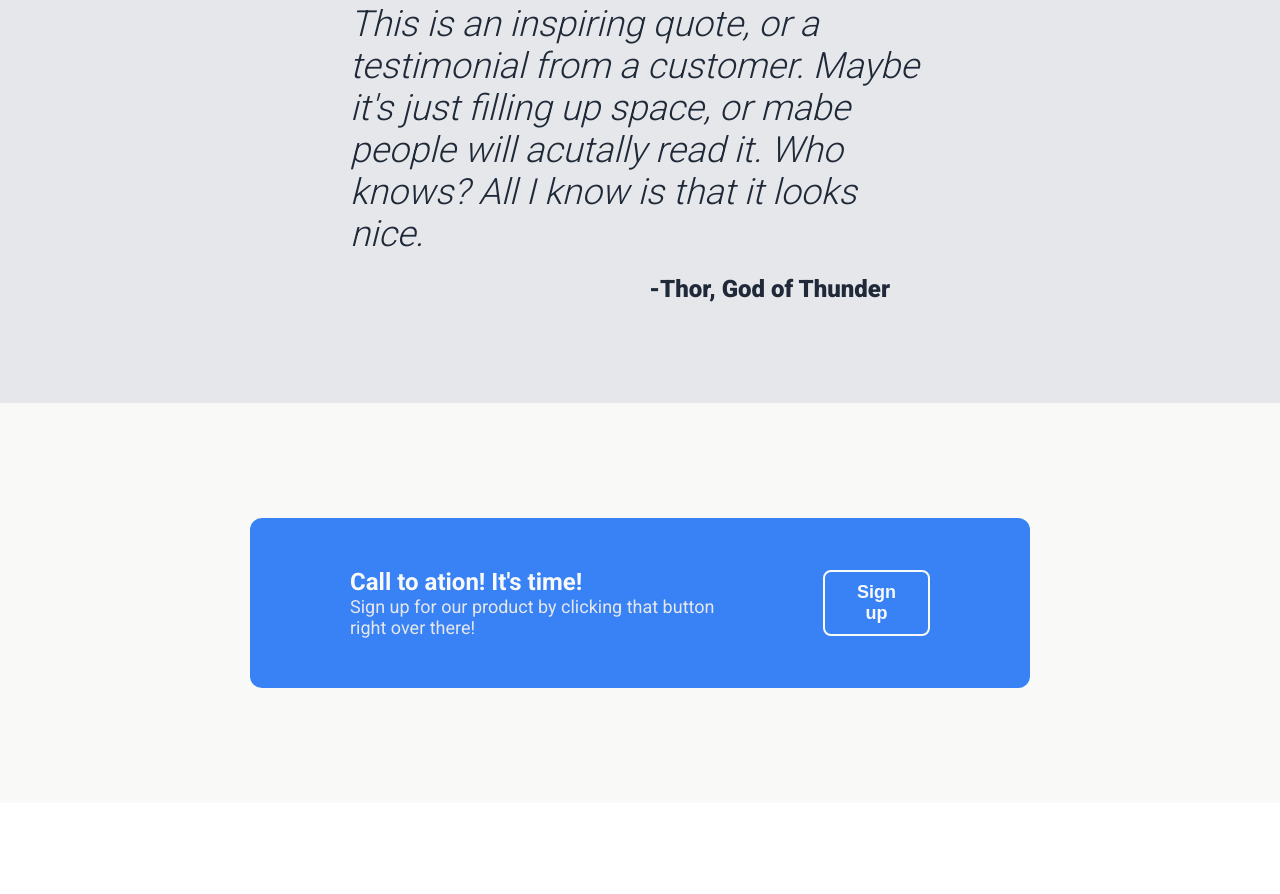
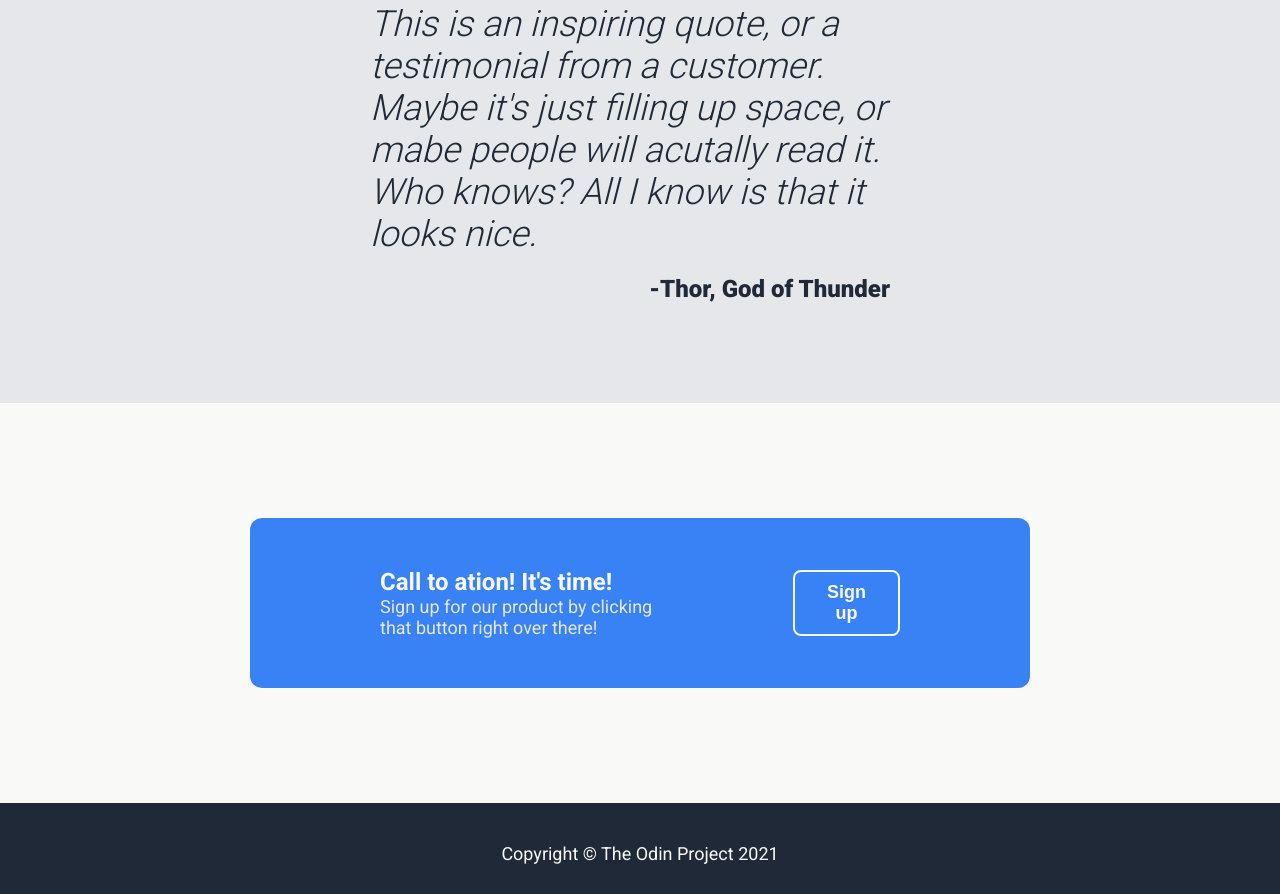
Before and after one commit to s-bosse/Top-Landing-Page, a plain HTML site: page index.html in a window 1280 px wide. Shown: the part 1135-2029 px from the top of the page. Before the commit the page ends 1938 px from the top, so only its background shows below. Drawn offline with Linux system fonts and the light colour scheme.

Commit message:
Edit index.html

```diff
--- a/index.html
+++ b/index.html
@@ -87,5 +87,8 @@
         </div>
     </div>
 
+    <footer>
+        <p class="copyright">Copyright © The Odin Project 2021</p>
+    </footer>
 </body>
 </html>
--- a/style.css
+++ b/style.css
@@ -161,7 +161,7 @@ h2 {
 
 .quote {
    background-color: #e5e7eb;
-   padding-left: 350px;
+   padding-left: 370px;
    padding-right: 350px;
    padding-top: 115px;
    padding-bottom: 100px;
@@ -171,7 +171,6 @@ h2 {
    display: flex;
    flex-direction: column;
    justify-content: center;
-   align-self: flex-start;
 }
 
 .quote-text {
@@ -203,12 +202,12 @@ h2 {
 .action-container {
    background-color: #3882f6;
    margin: 115px 250px;
-   padding: 50px 100px;
+   padding: 50px 130px;
    color: #e5e7eb;
    display: flex;
    justify-content: space-between;
    align-items: center;
-   gap: 80px;
+   gap: 120px;
    border-radius: 12px;
 }
 
@@ -235,3 +234,12 @@ h3 {
    justify-content: center;
    align-items: center;
 }
+
+footer {
+   background-color: #1f2937;
+   color: #f9faf8;
+   font-size: 18px;
+   text-align: center;
+   padding-top: 40px;
+   padding-bottom: 30px;
+}
```
